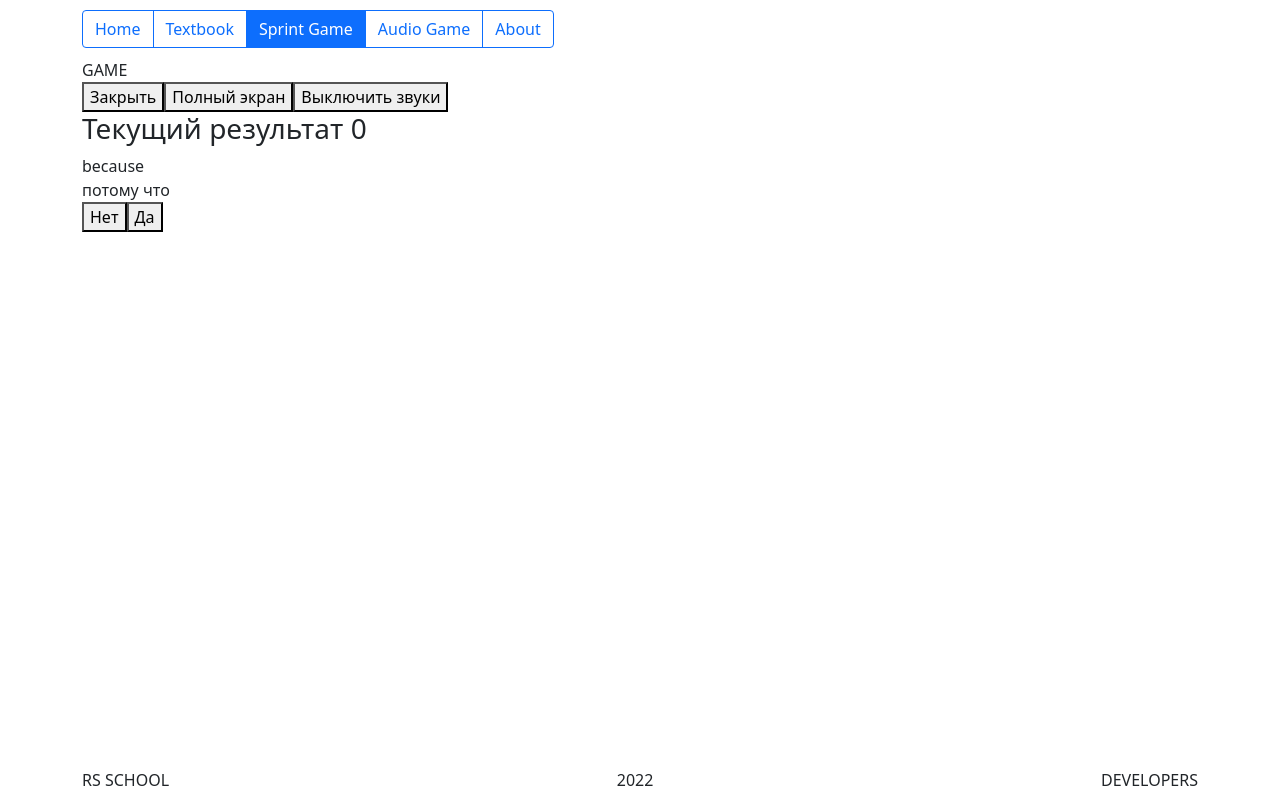
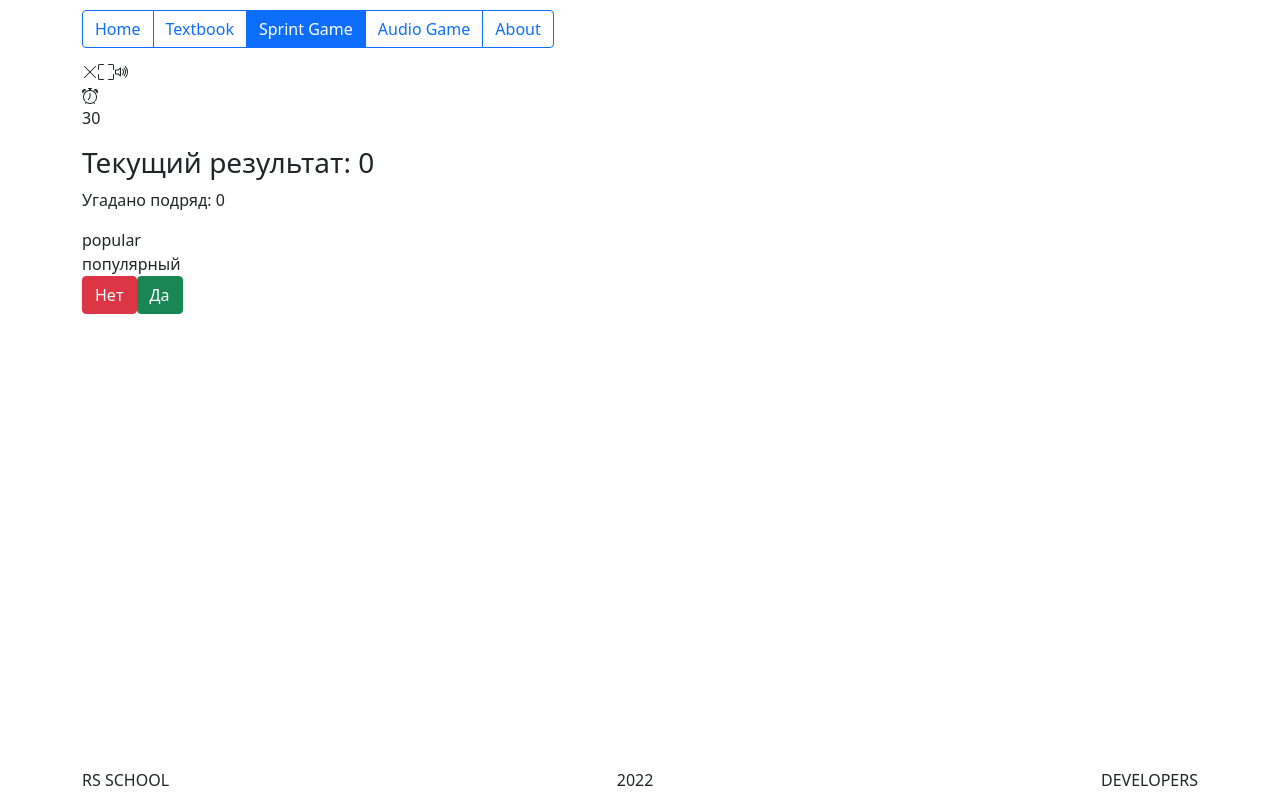
Before and after one commit to Aleksander-true/rslang, a React (Create React App) app: page /sprintGame in a window 1280 px wide. Built offline with nearby package versions, Linux system fonts and the light colour scheme.

Commit message:
feat: randomize in words arr

```diff
--- a/src/Components/Header.js
+++ b/src/Components/Header.js
@@ -5,7 +5,7 @@ const NAV_CLASSES = 'btn btn-outline-primary';
 function Header() {
   return (
       <header className="container header">
-        <div class="btn-group">
+        <div className="btn-group">
           <NavLink className={({ isActive }) => isActive ? NAV_CLASSES + ' active' : NAV_CLASSES} to="/">Home</NavLink>
           <NavLink className={({ isActive }) => isActive ? NAV_CLASSES + ' active' : NAV_CLASSES} to="/textbook">Textbook</NavLink>
           <NavLink className={({ isActive }) => isActive ? NAV_CLASSES + ' active' : NAV_CLASSES} to="/sprintGame">Sprint Game</NavLink>
--- a/src/Pages/SprintGame/SprintGame.js
+++ b/src/Pages/SprintGame/SprintGame.js
@@ -1,5 +1,14 @@
 import React, { useState }  from 'react';
 import { words } from './words';
+
+const shuffledWords = () => {
+  let arr = words.slice()
+   arr.sort(()=>Math.random()-0.5)
+console.log(arr);
+   return arr
+}
+
+const currentWords = shuffledWords();
 
 const WORDS_MAX = 20;
 
@@ -26,9 +35,8 @@ function SprintGame () {
 
   return (
     <div>
-      GAME
     {SprintButtons()}
-    {SprintStructure(words)}
+    {SprintStructure(currentWords)}
     </div>
   )
 }
@@ -36,9 +44,20 @@ function SprintGame () {
 const SprintButtons = () => {
   return (
     <div>
-    <button>Закрыть</button>
-    <button>Полный экран</button>
-    <button>Выключить звуки</button>
+      <svg xmlns="http://www.w3.org/2000/svg" width="16" height="16" fill="currentColor" className="bi bi-x-lg" viewBox="0 0 16 16">
+        <path fillRule="evenodd" d="M13.854 2.146a.5.5 0 0 1 0 .708l-11 11a.5.5 0 0 1-.708-.708l11-11a.5.5 0 0 1 .708 0Z"/>
+       <path fillRule="evenodd" d="M2.146 2.146a.5.5 0 0 0 0 .708l11 11a.5.5 0 0 0 .708-.708l-11-11a.5.5 0 0 0-.708 0Z"/>
+      </svg>
+
+      <svg xmlns="http://www.w3.org/2000/svg" width="16" height="16" fill="currentColor" className="bi bi-fullscreen" viewBox="0 0 16 16">
+        <path d="M1.5 1a.5.5 0 0 0-.5.5v4a.5.5 0 0 1-1 0v-4A1.5 1.5 0 0 1 1.5 0h4a.5.5 0 0 1 0 1h-4zM10 .5a.5.5 0 0 1 .5-.5h4A1.5 1.5 0 0 1 16 1.5v4a.5.5 0 0 1-1 0v-4a.5.5 0 0 0-.5-.5h-4a.5.5 0 0 1-.5-.5zM.5 10a.5.5 0 0 1 .5.5v4a.5.5 0 0 0 .5.5h4a.5.5 0 0 1 0 1h-4A1.5 1.5 0 0 1 0 14.5v-4a.5.5 0 0 1 .5-.5zm15 0a.5.5 0 0 1 .5.5v4a1.5 1.5 0 0 1-1.5 1.5h-4a.5.5 0 0 1 0-1h4a.5.5 0 0 0 .5-.5v-4a.5.5 0 0 1 .5-.5z"/>
+      </svg>
+
+      <svg xml ns="http://www.w3.org/2000/svg" width="16" height="16" fill="currentColor" className="bi bi-volume-up" viewBox="0 0 16 16">
+        <path d="M11.536 14.01A8.473 8.473 0 0 0 14.026 8a8.473 8.473 0 0 0-2.49-6.01l-.708.707A7.476 7.476 0 0 1 13.025 8c0 2.071-.84 3.946-2.197 5.303l.708.707z"/>
+        <path d="M10.121 12.596A6.48 6.48 0 0 0 12.025 8a6.48 6.48 0 0 0-1.904-4.596l-.707.707A5.483 5.483 0 0 1 11.025 8a5.483 5.483 0 0 1-1.61 3.89l.706.706z"/>
+        <path d="M10.025 8a4.486 4.486 0 0 1-1.318 3.182L8 10.475A3.489 3.489 0 0 0 9.025 8c0-.966-.392-1.841-1.025-2.475l.707-.707A4.486 4.486 0 0 1 10.025 8zM7 4a.5.5 0 0 0-.812-.39L3.825 5.5H1.5A.5.5 0 0 0 1 6v4a.5.5 0 0 0 .5.5h2.325l2.363 1.89A.5.5 0 0 0 7 12V4zM4.312 6.39 6 5.04v5.92L4.312 9.61A.5.5 0 0 0 4 9.5H2v-3h2a.5.5 0 0 0 .312-.11z"/>
+      </svg>
     </div>
   )
 }
@@ -48,13 +67,16 @@ const SprintStructure = (words) => {
   const [maxSeries, setMaxSeries] = useState(0)
   const [wordNum, setWordNum] = useState(0)
   const translateAnswer = randomAnswer(words, wordNum)
+  let timeLeft = 30;
 
   return (
   <div>
-    <h3>Текущий результат {count}
+    {showTimer(timeLeft)}
+    <h3>Текущий результат: {count}
       </h3>
+      <p>Угадано подряд: {maxSeries}</p>
     <div>
-      {showTimer()}
+
       {showEnglishWord(words, wordNum)}
       {showTranslate(translateAnswer)}
       {ShowButtons(words, wordNum, translateAnswer, setWordNum, count, setCount, maxSeries, setMaxSeries)}
@@ -63,8 +85,17 @@ const SprintStructure = (words) => {
   )
 }
 
-const showTimer = () => {
+const showTimer = (timeLeft) => {
 
+return (
+  <div>
+  <svg xmlns="http://www.w3.org/2000/svg" width="16" height="16" fill="currentColor" className="bi bi-alarm" viewBox="0 0 16 16">
+    <path d="M8.5 5.5a.5.5 0 0 0-1 0v3.362l-1.429 2.38a.5.5 0 1 0 .858.515l1.5-2.5A.5.5 0 0 0 8.5 9V5.5z"/>
+    <path d="M6.5 0a.5.5 0 0 0 0 1H7v1.07a7.001 7.001 0 0 0-3.273 12.474l-.602.602a.5.5 0 0 0 .707.708l.746-.746A6.97 6.97 0 0 0 8 16a6.97 6.97 0 0 0 3.422-.892l.746.746a.5.5 0 0 0 .707-.708l-.601-.602A7.001 7.001 0 0 0 9 2.07V1h.5a.5.5 0 0 0 0-1h-3zm1.038 3.018a6.093 6.093 0 0 1 .924 0 6 6 0 1 1-.924 0zM0 3.5c0 .753.333 1.429.86 1.887A8.035 8.035 0 0 1 4.387 1.86 2.5 2.5 0 0 0 0 3.5zM13.5 1c-.753 0-1.429.333-1.887.86a8.035 8.035 0 0 1 3.527 3.527A2.5 2.5 0 0 0 13.5 1z"/>
+  </svg>
+  <p>{timeLeft}</p>
+  </div>
+)
 }
 
 const showEnglishWord = (words, wordNum) => {
@@ -106,8 +137,8 @@ const ShowButtons = (words, wordNum, translateAnswer, setWordNum, count, setCoun
 
   return (
     <div>
-      <button onClick={() => handleClick(false)}>Нет</button>
-      <button onClick={() => handleClick(true)}>Да</button>
+      <button className= "btn btn-danger" onClick={() => handleClick(false)}>Нет</button>
+      <button className="btn btn-success" onClick={() => handleClick(true)}>Да</button>
     </div>
   )
 }
```
